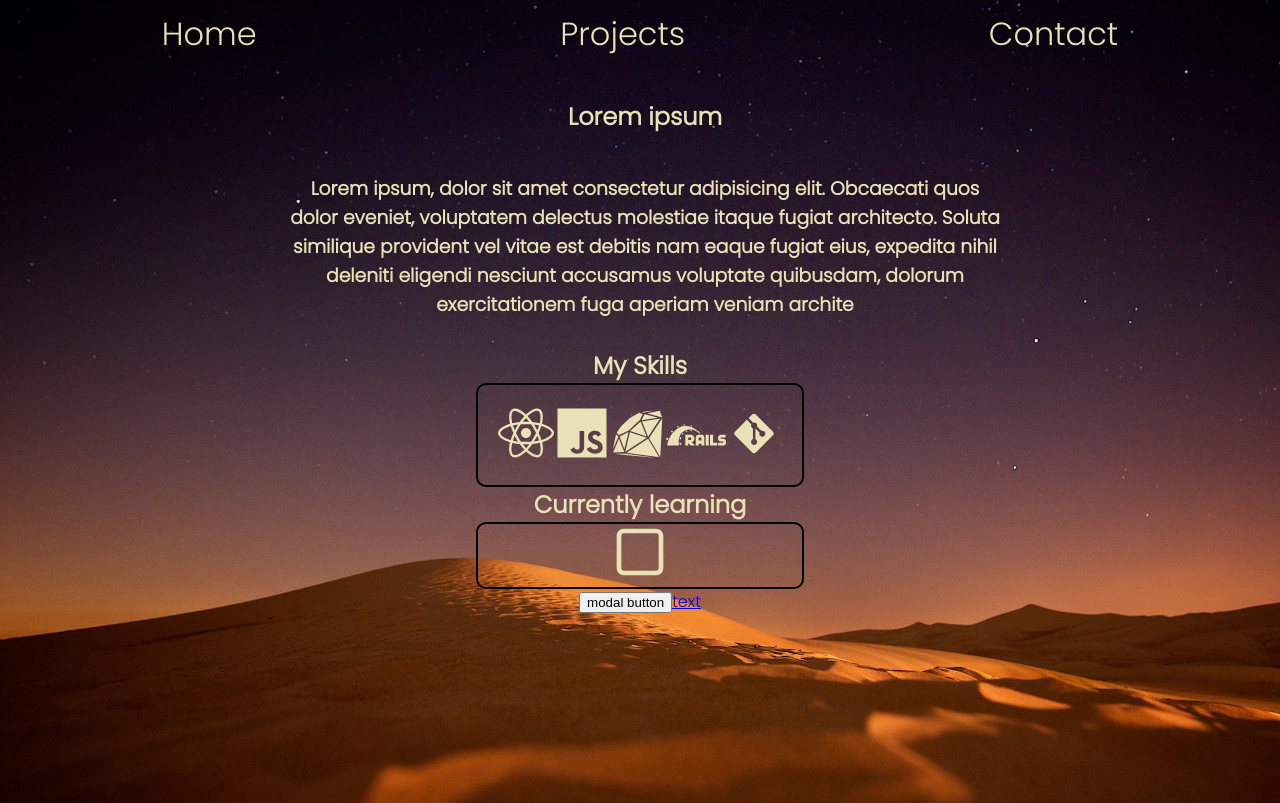
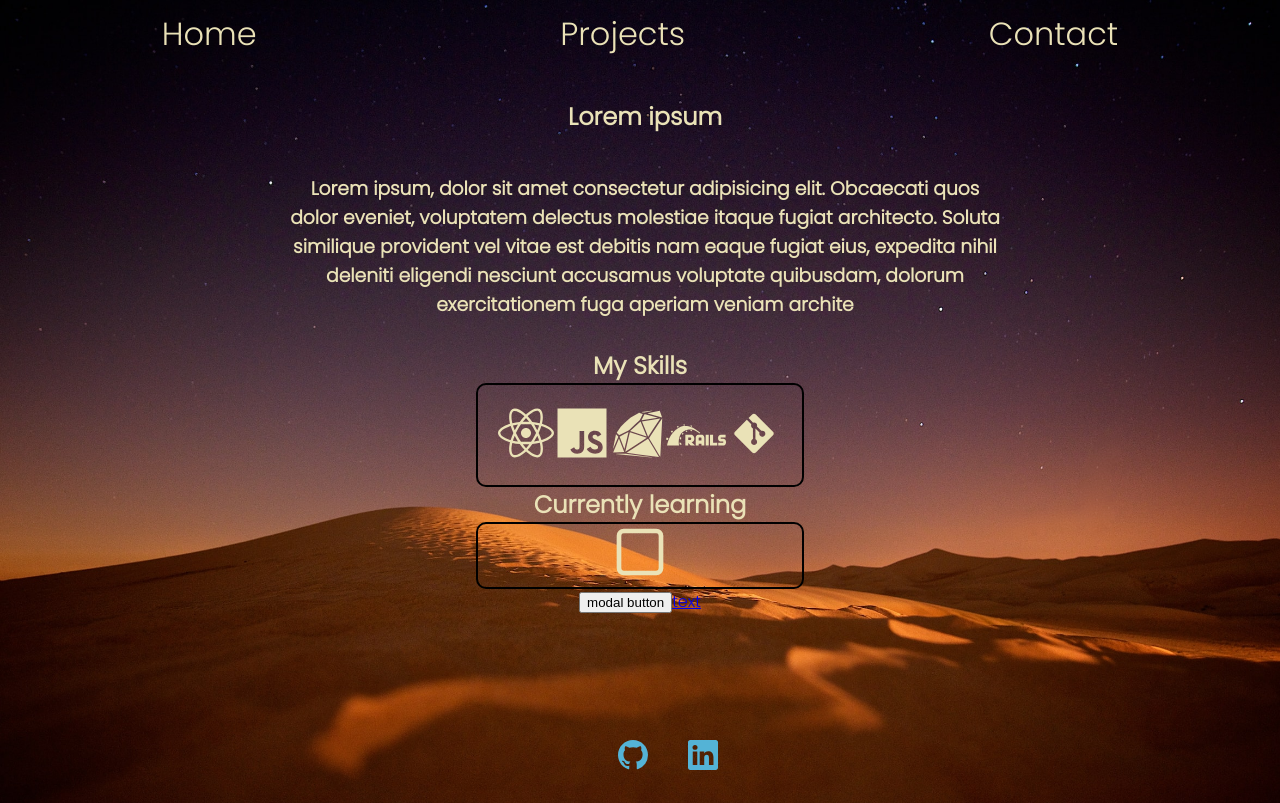
Before and after one commit to connor-cs/portfolio, a React (Create React App) app: page / in a window 1280 px wide. Shown: the top 803 px of the page. Built offline with nearby package versions, Linux system fonts and the light colour scheme.

Commit message:
contact page

```diff
--- a/src/App.css
+++ b/src/App.css
@@ -105,6 +105,7 @@ body {
 
 .contact>form>input {
   padding: 10px;
+  margin-bottom: 5px;
   border: none;
   background-color: transparent;
   border-bottom: 2px solid hsla(0, 4%, 48%, 0.75);
@@ -118,11 +119,11 @@ body {
 form>label {
   padding: 8px;
   font-size: 1.2em;
-  margin-top: 5px;
+  margin-top: 8px;
 }
 
 form>h2 {
-  padding: 20px;
+  padding: 20px 20px 15px 20px;
   margin: 0;
 
 }
@@ -135,6 +136,9 @@ form>h2 {
   display: flex;
   justify-content: center;
   padding: 2px;
+  position: absolute;
+  bottom: 0;
+  left: 45%;
 }
 
 .error {
```
